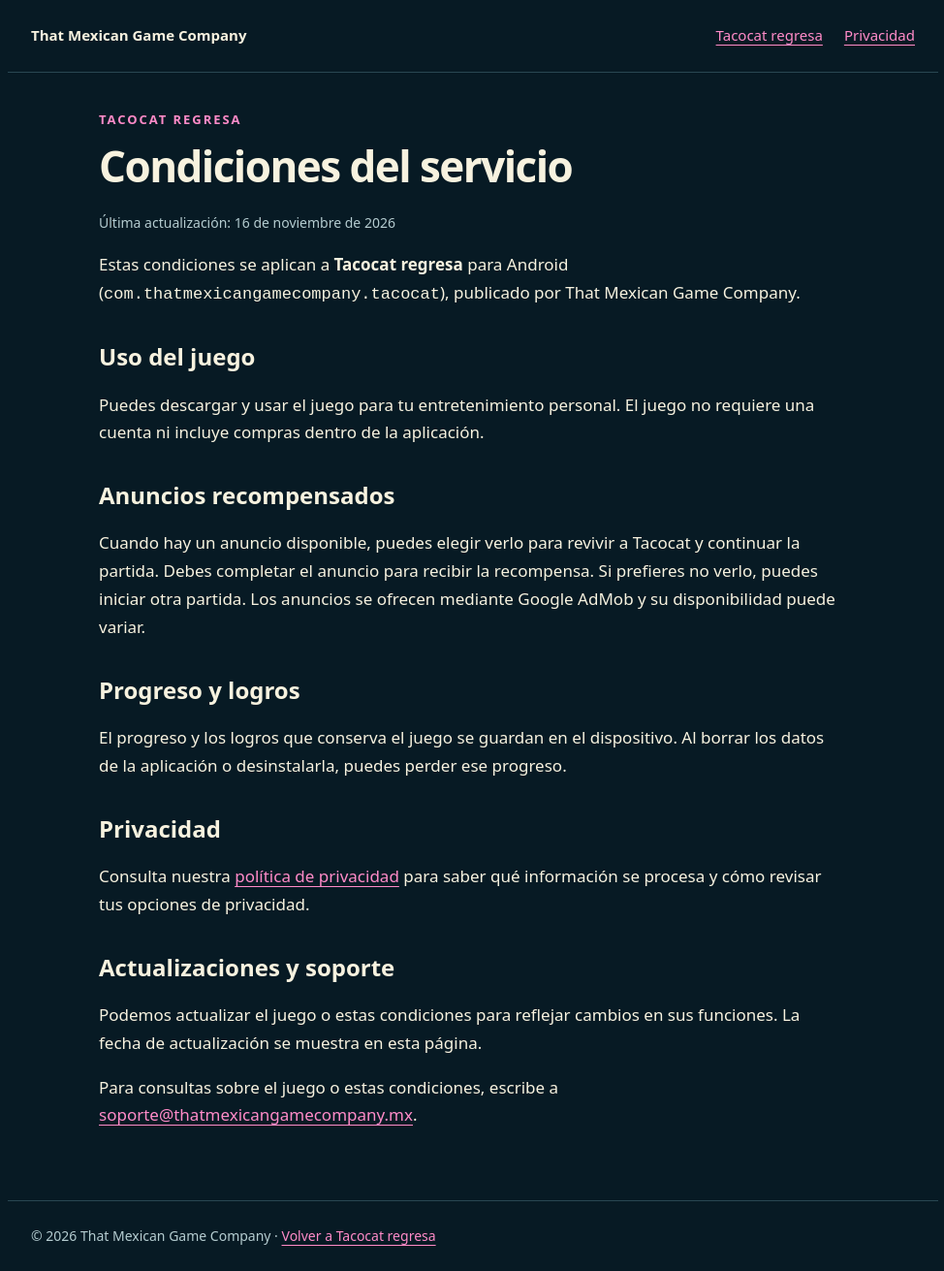
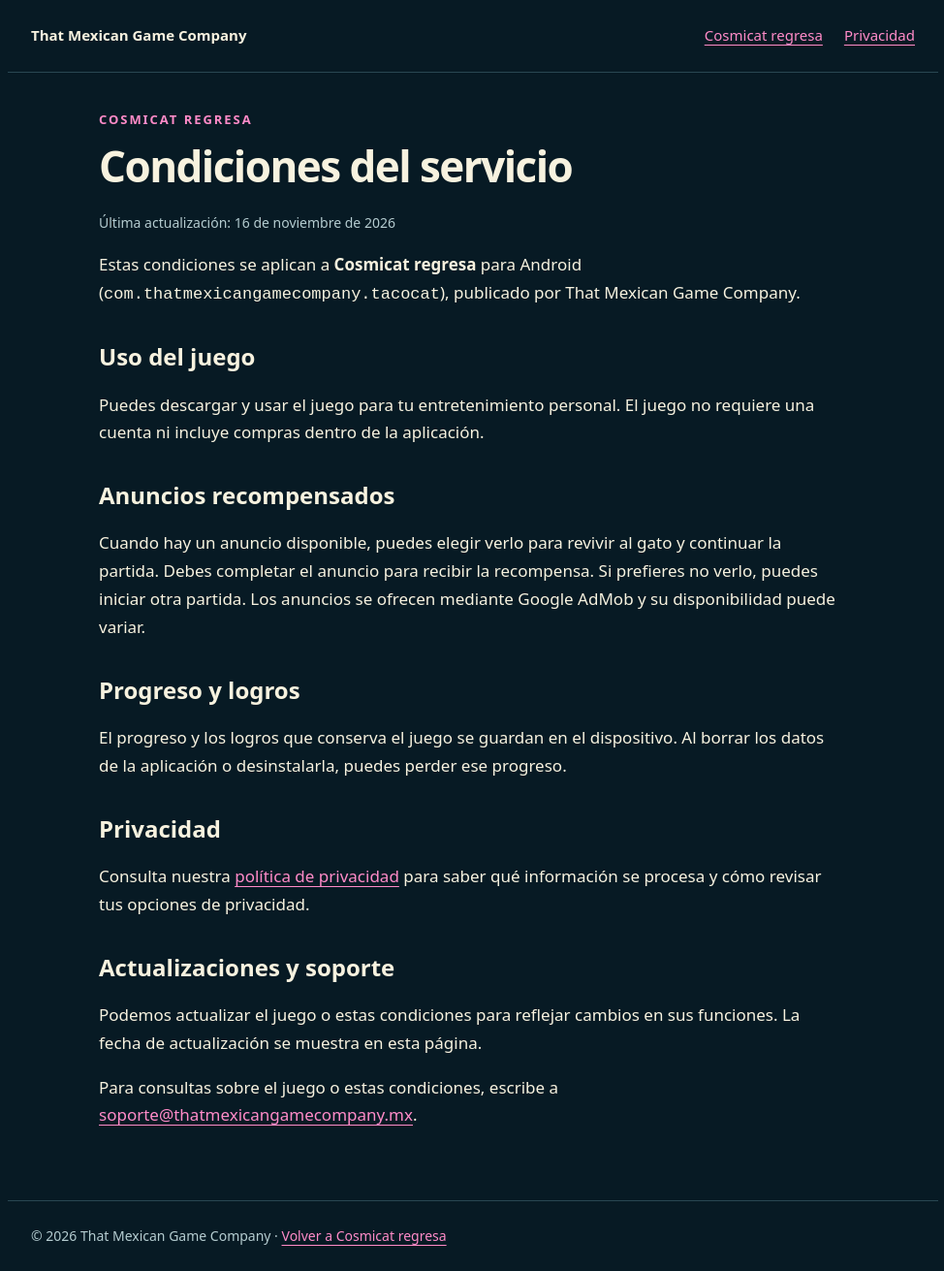
Before and after one commit to nevalova/nevalova.github.io, a plain HTML site: page condiciones.html in a window 1280 px wide. Shown: the whole page at 97% size, without its empty margins (152-1126 px from the left). Drawn offline with Linux system fonts and the light colour scheme.

Commit message:
Actualizar el nombre a Cosmicat regresa

```diff
--- a/condiciones.html
+++ b/condiciones.html
@@ -3,8 +3,8 @@
 <head>
   <meta charset="utf-8">
   <meta name="viewport" content="width=device-width,initial-scale=1">
-  <meta name="description" content="Condiciones del servicio de Tacocat regresa para Android.">
-  <title>Condiciones del servicio · Tacocat regresa</title>
+  <meta name="description" content="Condiciones del servicio de Cosmicat regresa para Android.">
+  <title>Condiciones del servicio · Cosmicat regresa</title>
   <link rel="stylesheet" href="styles.css">
   <link rel="icon" href="icono.png">
 </head>
@@ -13,21 +13,21 @@
   <header>
     <a class="brand" href="index.html">That Mexican Game Company</a>
     <nav aria-label="Navegación">
-      <a href="index.html">Tacocat regresa</a>
+      <a href="index.html">Cosmicat regresa</a>
       <a href="privacidad.html">Privacidad</a>
     </nav>
   </header>
   <main id="contenido" class="legal">
-    <p class="eyebrow">Tacocat regresa</p>
+    <p class="eyebrow">Cosmicat regresa</p>
     <h1>Condiciones del servicio</h1>
     <p class="date">Última actualización: 16 de noviembre de 2026</p>
-    <p>Estas condiciones se aplican a <strong>Tacocat regresa</strong> para Android (<code>com.thatmexicangamecompany.tacocat</code>), publicado por That Mexican Game Company.</p>
+    <p>Estas condiciones se aplican a <strong>Cosmicat regresa</strong> para Android (<code>com.thatmexicangamecompany.tacocat</code>), publicado por That Mexican Game Company.</p>
 
     <h2>Uso del juego</h2>
     <p>Puedes descargar y usar el juego para tu entretenimiento personal. El juego no requiere una cuenta ni incluye compras dentro de la aplicación.</p>
 
     <h2>Anuncios recompensados</h2>
-    <p>Cuando hay un anuncio disponible, puedes elegir verlo para revivir a Tacocat y continuar la partida. Debes completar el anuncio para recibir la recompensa. Si prefieres no verlo, puedes iniciar otra partida. Los anuncios se ofrecen mediante Google AdMob y su disponibilidad puede variar.</p>
+    <p>Cuando hay un anuncio disponible, puedes elegir verlo para revivir al gato y continuar la partida. Debes completar el anuncio para recibir la recompensa. Si prefieres no verlo, puedes iniciar otra partida. Los anuncios se ofrecen mediante Google AdMob y su disponibilidad puede variar.</p>
 
     <h2>Progreso y logros</h2>
     <p>El progreso y los logros que conserva el juego se guardan en el dispositivo. Al borrar los datos de la aplicación o desinstalarla, puedes perder ese progreso.</p>
@@ -39,6 +39,6 @@
     <p>Podemos actualizar el juego o estas condiciones para reflejar cambios en sus funciones. La fecha de actualización se muestra en esta página.</p>
     <p>Para consultas sobre el juego o estas condiciones, escribe a <a href="mailto:soporte@thatmexicangamecompany.mx">soporte@thatmexicangamecompany.mx</a>.</p>
   </main>
-  <footer>© 2026 That Mexican Game Company · <a href="index.html">Volver a Tacocat regresa</a></footer>
+  <footer>© 2026 That Mexican Game Company · <a href="index.html">Volver a Cosmicat regresa</a></footer>
 </body>
 </html>
```
Also changed, not shown: index.html (+2 -2 lines), privacidad.html (+4 -4 lines).
